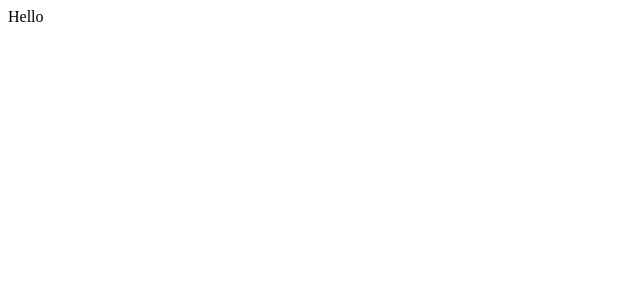
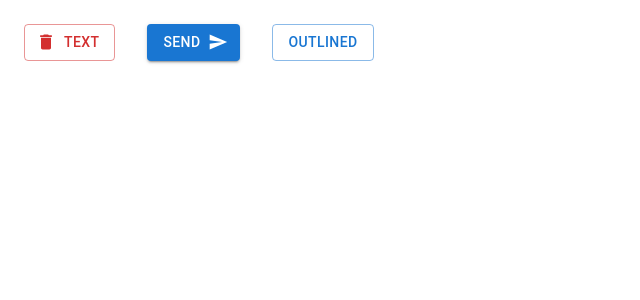
Before and after one commit to alpha2207/mui, a React (Create React App) app: page / in a window 1280 px wide. Shown: the top 300 px of the page, without its empty margins (0-640 px from the left). Built offline with nearby package versions, Linux system fonts and the light colour scheme.

Commit message:
Used basic component and icons.

```diff
--- a/package.json
+++ b/package.json
@@ -5,6 +5,7 @@
   "dependencies": {
     "@emotion/react": "^11.10.4",
     "@emotion/styled": "^11.10.4",
+    "@mui/icons-material": "^5.10.3",
     "@mui/material": "^5.10.4",
     "@testing-library/jest-dom": "^5.16.5",
     "@testing-library/react": "^13.4.0",
--- a/src/App.js
+++ b/src/App.js
@@ -1,7 +1,13 @@
+import { Button } from "@mui/material";
+import { Delete,Add, Send } from "@mui/icons-material";
+
 function App() {
+
   return (
     <div>
-      Hello
+      <Button startIcon={<Delete />} variant="outlined" color="error" sx={{m:2}}>Text</Button>
+      <Button endIcon={<Send />} variant="contained" sx={{m:2}}>Send</Button>
+      <Button variant="outlined" sx={{m:2}}>Outlined</Button>
     </div>
   );
 }
--- a/src/index.css
+++ /dev/null
@@ -1,13 +0,0 @@
-body {
-  margin: 0;
-  font-family: -apple-system, BlinkMacSystemFont, 'Segoe UI', 'Roboto', 'Oxygen',
-    'Ubuntu', 'Cantarell', 'Fira Sans', 'Droid Sans', 'Helvetica Neue',
-    sans-serif;
-  -webkit-font-smoothing: antialiased;
-  -moz-osx-font-smoothing: grayscale;
-}
-
-code {
-  font-family: source-code-pro, Menlo, Monaco, Consolas, 'Courier New',
-    monospace;
-}
```
Also changed, not shown: 1 other file (tests, documents, lock files or other folders).
